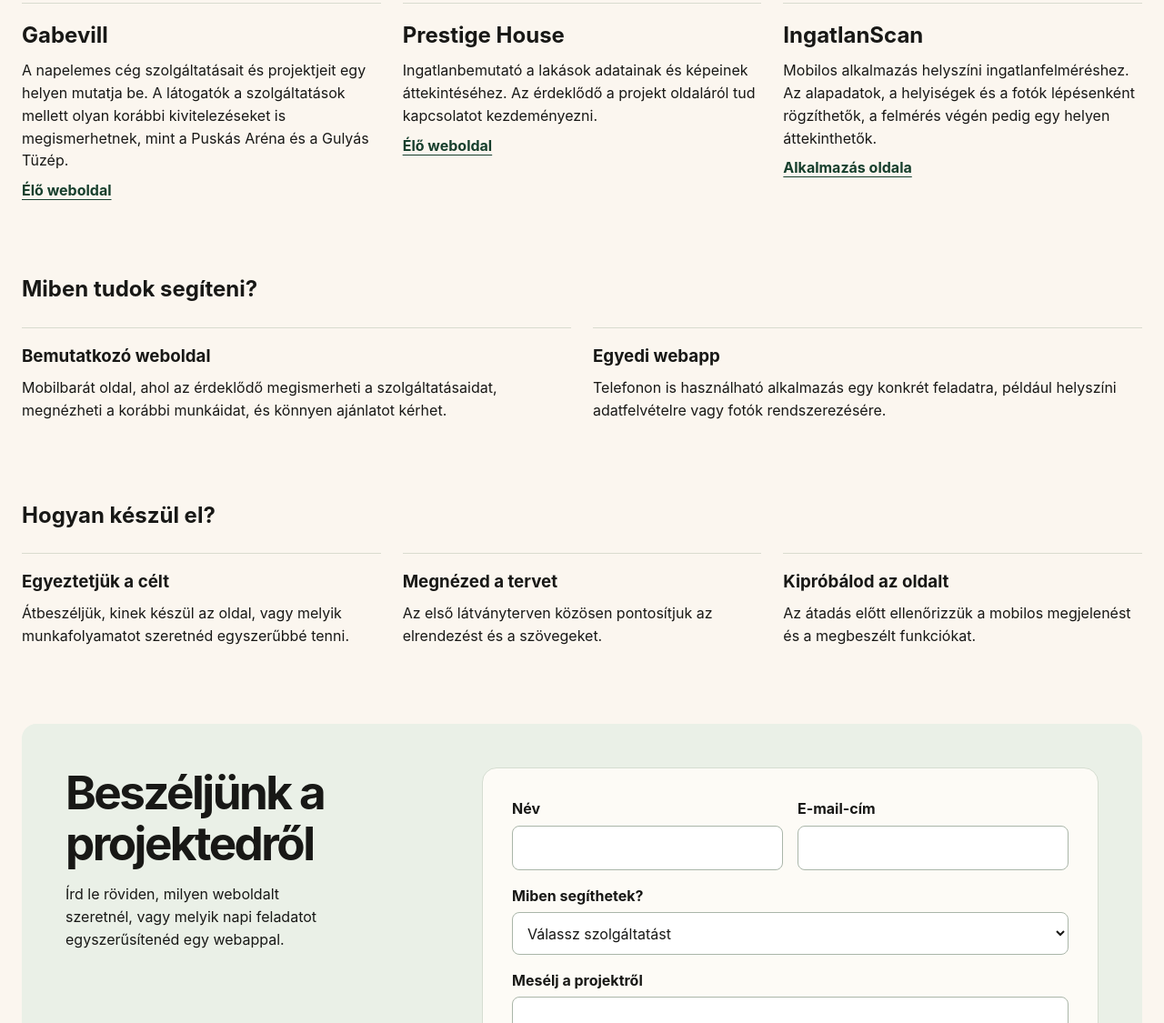
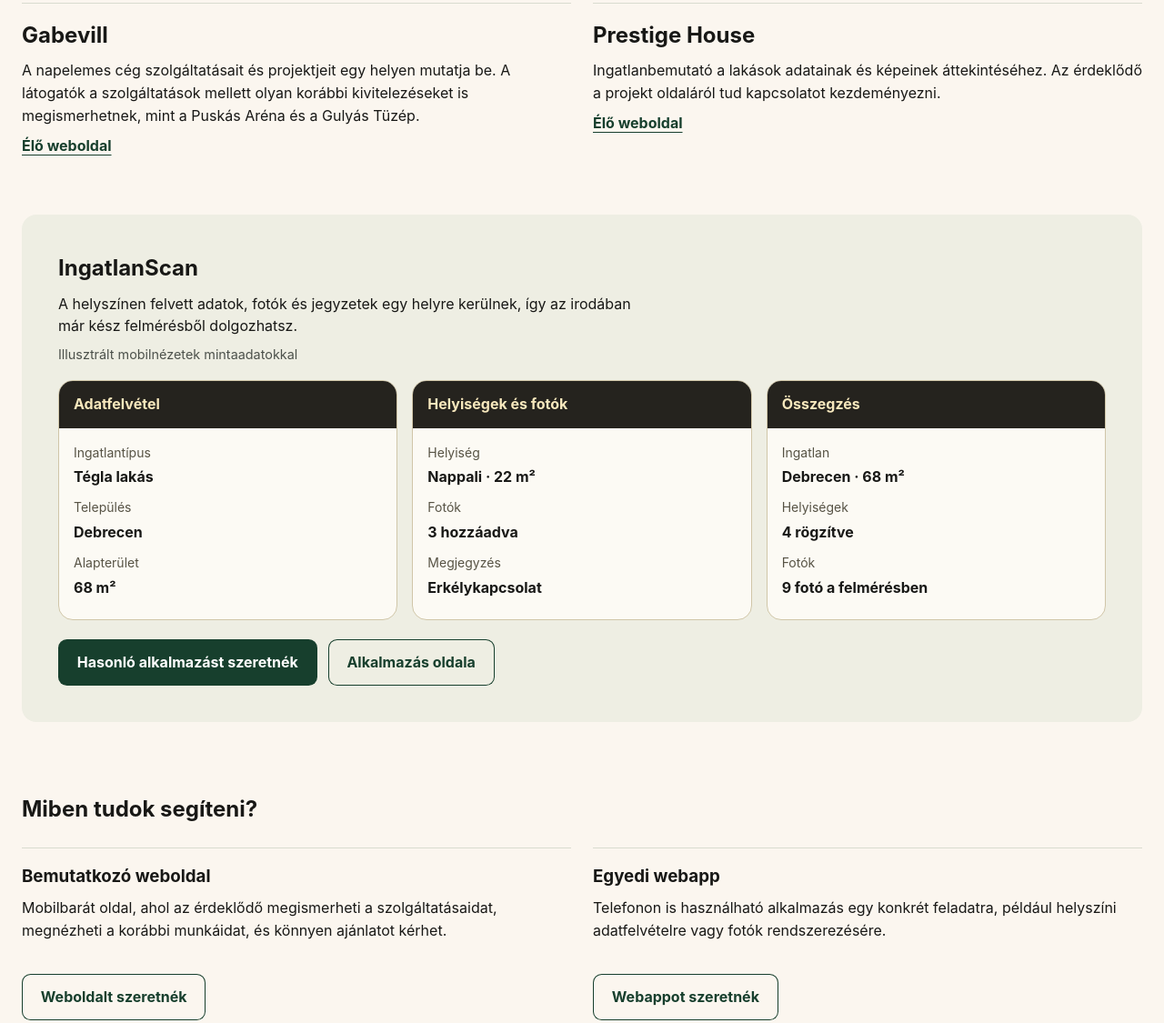
Before and after one commit to auto86794-pixel/civiswebstudio, a plain HTML site: page public/index.html in a window 1280 px wide. Shown: the part 978-2103 px from the top of the page at 91% size. Drawn offline with Linux system fonts and the light colour scheme.

Commit message:
IngatlanScan bemutato es ajanlatkero gombok

```diff
--- a/public/contact.js
+++ b/public/contact.js
@@ -4,3 +4,10 @@ redirect.type = "hidden";
 redirect.name = "_next";
 redirect.value = new URL("/koszonjuk.html", window.location.origin).href;
 form.append(redirect);
+
+const service = form.elements.namedItem("service");
+document.querySelectorAll("a[data-service]").forEach((link) => {
+  link.addEventListener("click", () => {
+    service.value = link.dataset.service;
+  });
+});
--- a/public/index.html
+++ b/public/index.html
@@ -20,7 +20,10 @@
 <div class="hero-copy">
 <h1>Mutasd be vállalkozásod.<br>Egyedi webapp, ami megkönnyíti a munkád.</h1>
 <p>Bemutatkozó weboldalak és egyedi webalkalmazások vállalkozásoknak, az ajánlatkéréstől a helyszíni felmérésig.</p>
-<a class="button" href="#munkaim">Munkáim megtekintése</a>
+<div class="action-row">
+<a class="button" href="#kapcsolat">Ajánlatot kérek</a>
+<a class="button button-outline" href="#munkaim">Munkáim megtekintése</a>
+</div>
 </div>
 <img class="city" src="assets/hero.webp" alt="">
 </section>
@@ -34,14 +37,37 @@
 <div class="projects">
 <article id="gabevill"><h2>Gabevill</h2><p>A napelemes cég szolgáltatásait és projektjeit egy helyen mutatja be. A látogatók a szolgáltatások mellett olyan korábbi kivitelezéseket is megismerhetnek, mint a Puskás Aréna és a Gulyás Tüzép.</p><a href="https://gabevillkft.hu/">Élő weboldal</a></article>
 <article id="prestige"><h2>Prestige House</h2><p>Ingatlanbemutató a lakások adatainak és képeinek áttekintéséhez. Az érdeklődő a projekt oldaláról tud kapcsolatot kezdeményezni.</p><a href="https://prestigehouse.hu/">Élő weboldal</a></article>
-<article id="scan"><h2>IngatlanScan</h2><p>Mobilos alkalmazás helyszíni ingatlanfelméréshez. Az alapadatok, a helyiségek és a fotók lépésenként rögzíthetők, a felmérés végén pedig egy helyen áttekinthetők.</p><a href="https://ingatlanscan.hu/">Alkalmazás oldala</a></article>
+
 </div>
+<article class="scan-case" id="scan" aria-labelledby="scan-title">
+<h2 id="scan-title">IngatlanScan</h2>
+<p>A helyszínen felvett adatok, fotók és jegyzetek egy helyre kerülnek, így az irodában már kész felmérésből dolgozhatsz.</p>
+<p class="caption">Illusztrált mobilnézetek mintaadatokkal</p>
+<div class="scan-steps">
+<section class="scan-screen">
+<h3>Adatfelvétel</h3>
+<dl><dt>Ingatlantípus</dt><dd>Tégla lakás</dd><dt>Település</dt><dd>Debrecen</dd><dt>Alapterület</dt><dd>68 m²</dd></dl>
+</section>
+<section class="scan-screen">
+<h3>Helyiségek és fotók</h3>
+<dl><dt>Helyiség</dt><dd>Nappali · 22 m²</dd><dt>Fotók</dt><dd>3 hozzáadva</dd><dt>Megjegyzés</dt><dd>Erkélykapcsolat</dd></dl>
+</section>
+<section class="scan-screen">
+<h3>Összegzés</h3>
+<dl><dt>Ingatlan</dt><dd>Debrecen · 68 m²</dd><dt>Helyiségek</dt><dd>4 rögzítve</dd><dt>Fotók</dt><dd>9 fotó a felmérésben</dd></dl>
+</section>
+</div>
+<div class="action-row">
+<a class="button" href="#kapcsolat" data-service="Egyedi webapp">Hasonló alkalmazást szeretnék</a>
+<a class="button button-outline" href="https://ingatlanscan.hu/">Alkalmazás oldala</a>
+</div>
+</article>
 </section>
 <section class="wrap services" aria-labelledby="szolgaltatasok">
 <h2 id="szolgaltatasok">Miben tudok segíteni?</h2>
 <div class="services-grid">
-<article><h3>Bemutatkozó weboldal</h3><p>Mobilbarát oldal, ahol az érdeklődő megismerheti a szolgáltatásaidat, megnézheti a korábbi munkáidat, és könnyen ajánlatot kérhet.</p></article>
-<article><h3>Egyedi webapp</h3><p>Telefonon is használható alkalmazás egy konkrét feladatra, például helyszíni adatfelvételre vagy fotók rendszerezésére.</p></article>
+<article><h3>Bemutatkozó weboldal</h3><p>Mobilbarát oldal, ahol az érdeklődő megismerheti a szolgáltatásaidat, megnézheti a korábbi munkáidat, és könnyen ajánlatot kérhet.</p><a class="button button-outline" href="#kapcsolat" data-service="Új céges weboldal">Weboldalt szeretnék</a></article>
+<article><h3>Egyedi webapp</h3><p>Telefonon is használható alkalmazás egy konkrét feladatra, például helyszíni adatfelvételre vagy fotók rendszerezésére.</p><a class="button button-outline" href="#kapcsolat" data-service="Egyedi webapp">Webappot szeretnék</a></article>
 </div>
 </section>
 <section class="wrap services" aria-labelledby="folyamat">
--- a/public/style.css
+++ b/public/style.css
@@ -63,3 +63,18 @@ h1{font-size:clamp(2rem,3.05vw,3.45rem);line-height:1.1;letter-spacing:-.05em;fo
 .copy-button{border:1px solid var(--green);border-radius:.5rem;background:transparent;color:var(--green);padding:.55rem .9rem}
 #projekt-piszkozat{border-top:1px solid var(--line);margin-top:1rem;padding-top:1rem}
 @media(max-width:760px){.contact,.form-row{grid-template-columns:1fr}.form-row{gap:0}}
+
+.action-row{display:flex;flex-wrap:wrap;align-items:center;gap:.75rem;margin-top:1.3rem}
+.action-row .button{margin-top:0}
+.button-outline{background:transparent;color:var(--green);box-shadow:inset 0 0 0 1px currentColor}
+.button-outline:hover{background:#eaf0e7}
+.projects{grid-template-columns:repeat(2,minmax(0,1fr))}
+.scan-case{margin-top:clamp(2rem,5vw,4rem);scroll-margin-top:1rem;border-radius:1rem;background:#eeeee3;padding:clamp(1rem,4vw,2.5rem)}
+.scan-case > p{max-width:64ch;margin-top:.5rem}
+.scan-steps{display:grid;grid-template-columns:repeat(3,minmax(0,1fr));gap:1rem;margin:1rem 0}
+.scan-screen{min-width:0;border:1px solid #d0c6a8;border-radius:1rem;background:#fcfaf4;overflow:hidden}
+.scan-screen h3{padding:.85rem 1rem;background:#25231e;color:#f7e8bd;font-size:1rem}
+.scan-screen dl{display:grid;gap:.25rem;padding:1rem;margin:0}
+.scan-screen dt{font-size:.875rem;color:#575345}
+.scan-screen dd{margin:0 0 .4rem;font-weight:650}
+@media(max-width:700px){.projects,.scan-steps{grid-template-columns:1fr}}
```
